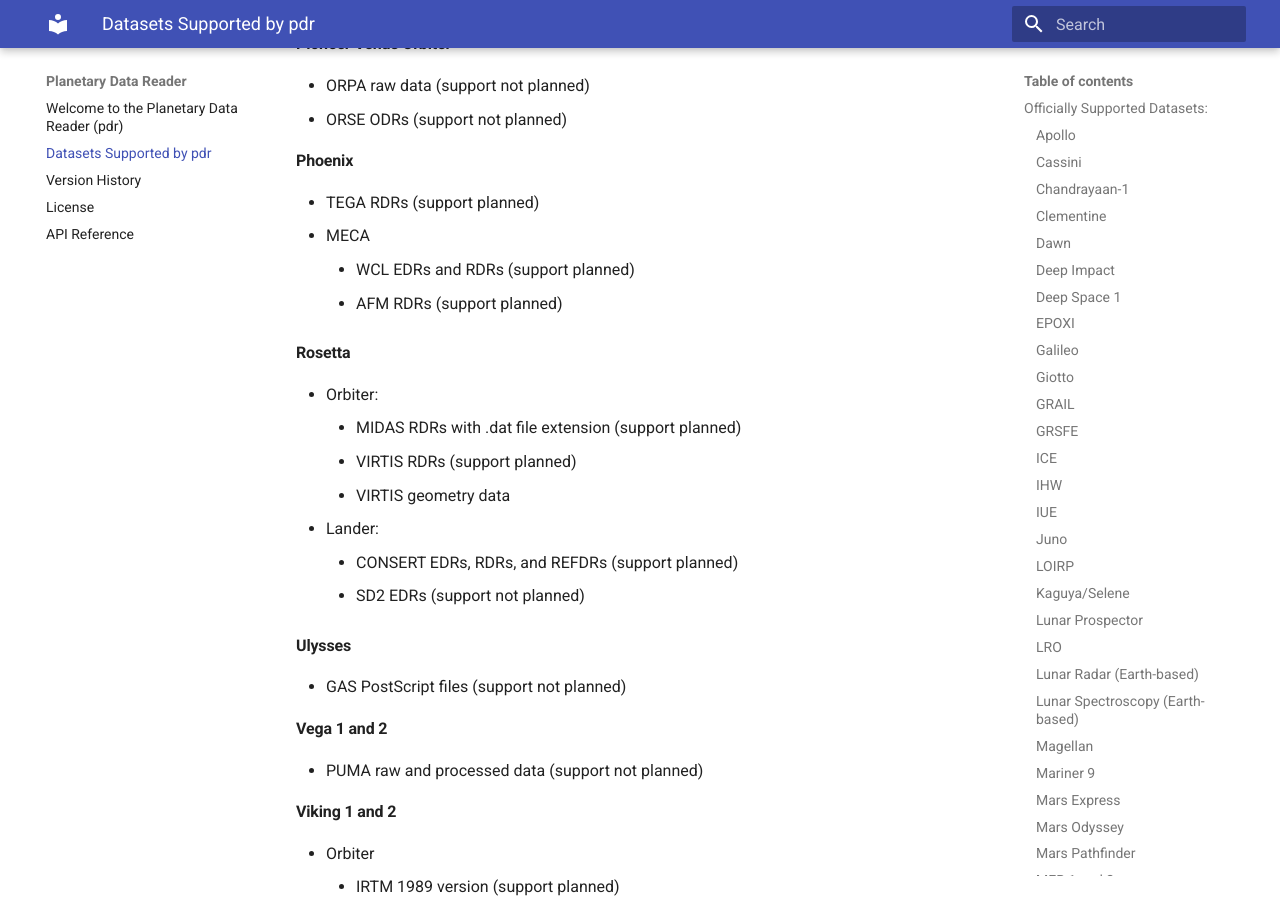
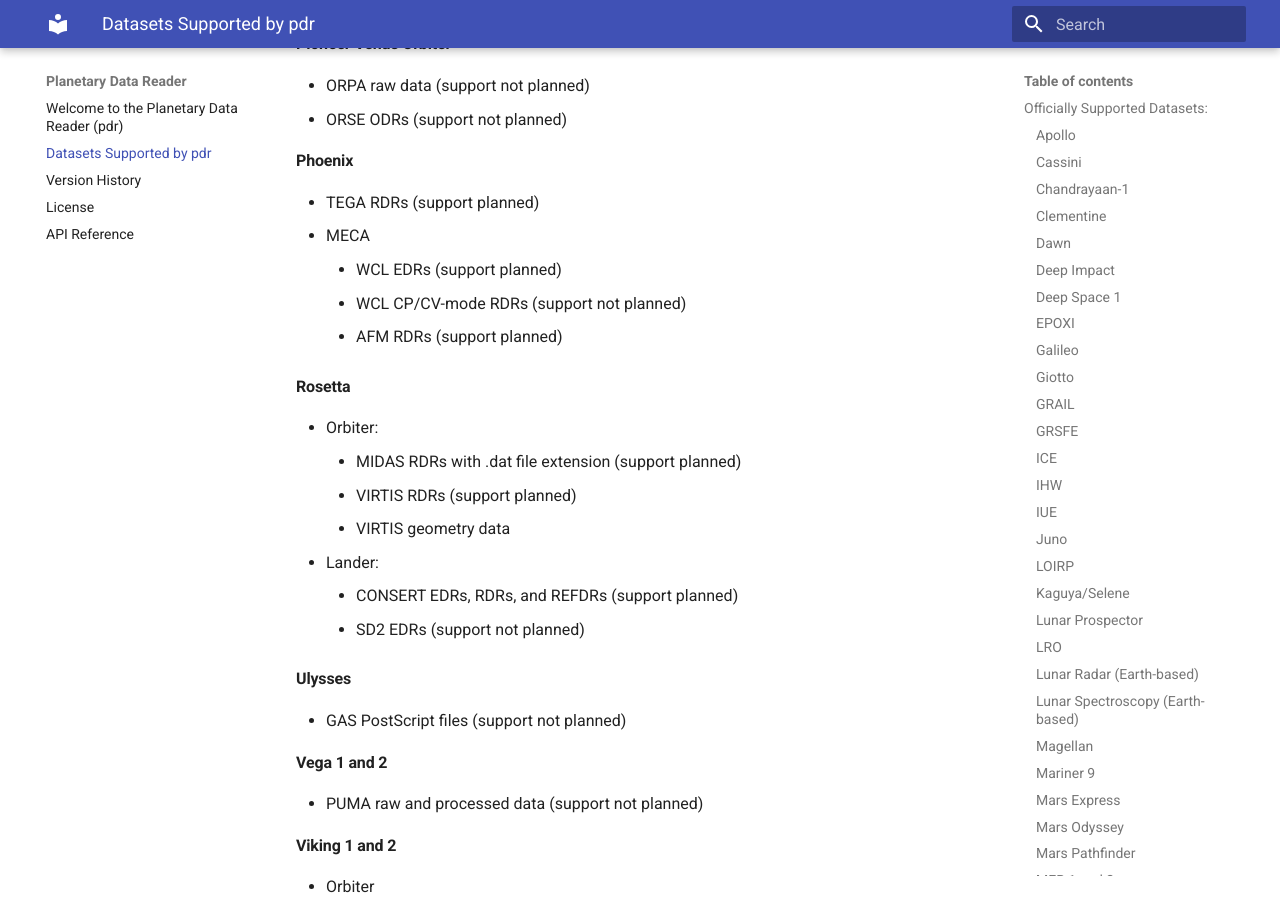
Before and after one commit to MillionConcepts/pdr, an MkDocs documentation site: the page built from docs/supported_datasets.md, in a window 1280 px wide and 900 px high, scrolled down 21867 px. Built offline with MkDocs 1.6.1 and Material for MkDocs 9.7.7, drawn with Linux system fonts in a browser that asks for light colours.

Commit message:
support not planned for WCL CP/CV RDRs

```diff
--- a/docs/supported_datasets.md
+++ b/docs/supported_datasets.md
@@ -608,7 +608,8 @@ of their metadata appear to match other sources.
 #### Phoenix
   - TEGA RDRs (support planned)
   - MECA
-    - WCL EDRs and RDRs (support planned)
+    - WCL EDRs (support planned)
+    - WCL CP/CV-mode RDRs (support not planned)
     - AFM RDRs (support planned)
 #### Rosetta
   - Orbiter:
```
